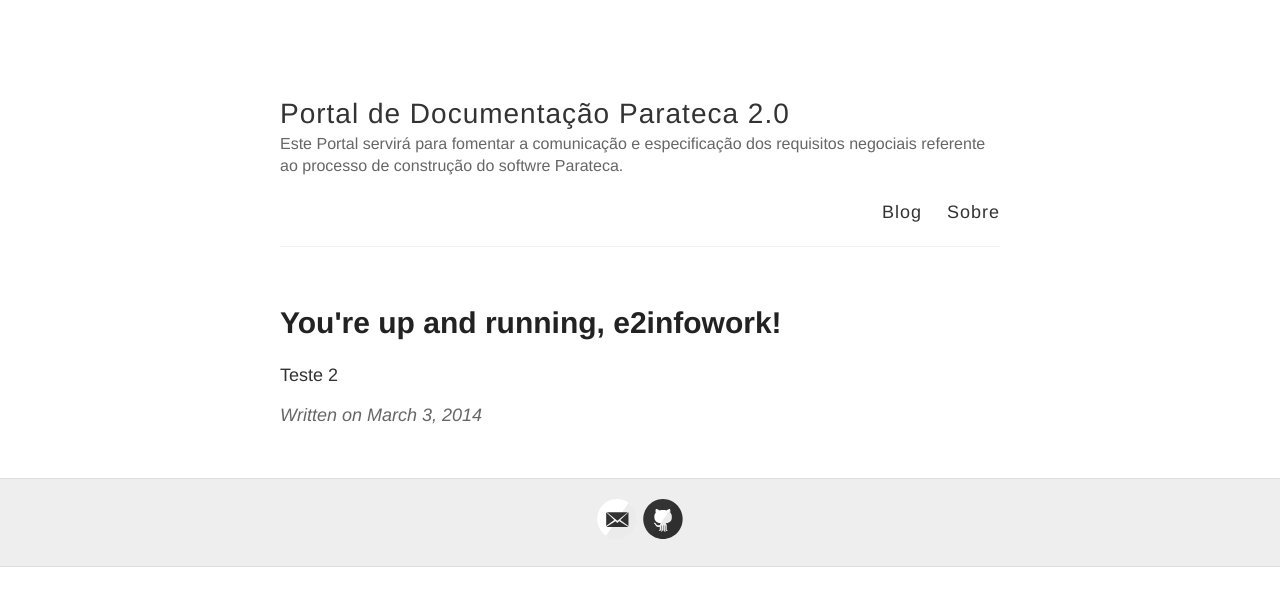
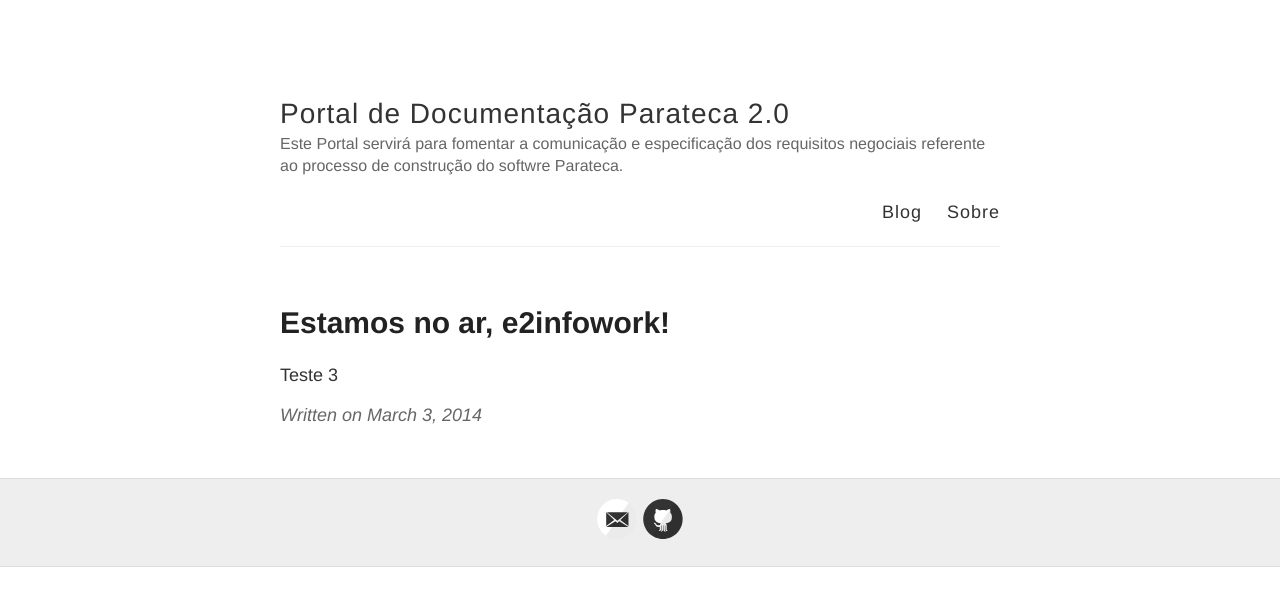
Before and after one commit to e2infowork/e2infowork.github.io, a Jekyll site: the page built from _posts/2014-3-3-Hello-World.md, in a window 1280 px wide. Shown: the top 606 px of the page. Built offline with Jekyll 4.4.1, drawn with Linux system fonts in a browser that asks for light colours.

Commit message:
Update 2014-3-3-Hello-World.md

```diff
--- a/_posts/2014-3-3-Hello-World.md
+++ b/_posts/2014-3-3-Hello-World.md
@@ -1,6 +1,6 @@
 ---
 layout: post
-title: 'You''re up and running, e2infowork!'
+title: 'Estamos no ar, e2infowork!'
 published: true
 ---
-Teste 2
+Teste 3
```
